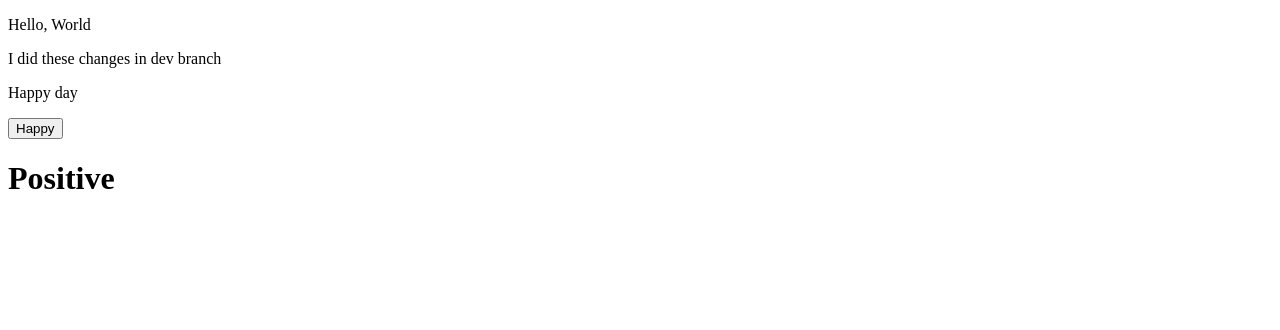
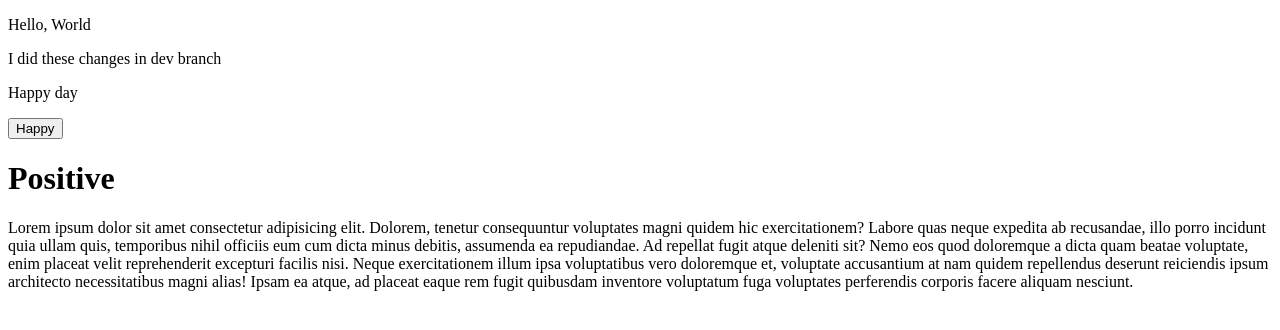
Before and after one commit to ajankunas/hello-world, a plain HTML site: page index.html in a window 1280 px wide. Drawn offline with Linux system fonts and the light colour scheme.

Commit message:
Add new lorem paragraph

```diff
--- a/index.html
+++ b/index.html
@@ -1,15 +1,23 @@
 <!DOCTYPE html>
 <html lang="en">
+
 <head>
     <meta charset="UTF-8">
-    <meta name="viewport" content="width=device-width, initial-scale=1.0">
+    <meta
+        name="viewport"
+        content="width=device-width, initial-scale=1.0"
+    >
     <title>Document</title>
 </head>
+
 <body>
     <p>Hello, World</p>
     <p>I did these changes in dev branch</p>
     <p>Happy day</p>
     <button>Happy</button>
     <h1>Positive</h1>
+
+    <p>Lorem ipsum dolor sit amet consectetur adipisicing elit. Dolorem, tenetur consequuntur voluptates magni quidem hic exercitationem? Labore quas neque expedita ab recusandae, illo porro incidunt quia ullam quis, temporibus nihil officiis eum cum dicta minus debitis, assumenda ea repudiandae. Ad repellat fugit atque deleniti sit? Nemo eos quod doloremque a dicta quam beatae voluptate, enim placeat velit reprehenderit excepturi facilis nisi. Neque exercitationem illum ipsa voluptatibus vero doloremque et, voluptate accusantium at nam quidem repellendus deserunt reiciendis ipsum architecto necessitatibus magni alias! Ipsam ea atque, ad placeat eaque rem fugit quibusdam inventore voluptatum fuga voluptates perferendis corporis facere aliquam nesciunt.</p>
 </body>
+
 </html>
```
